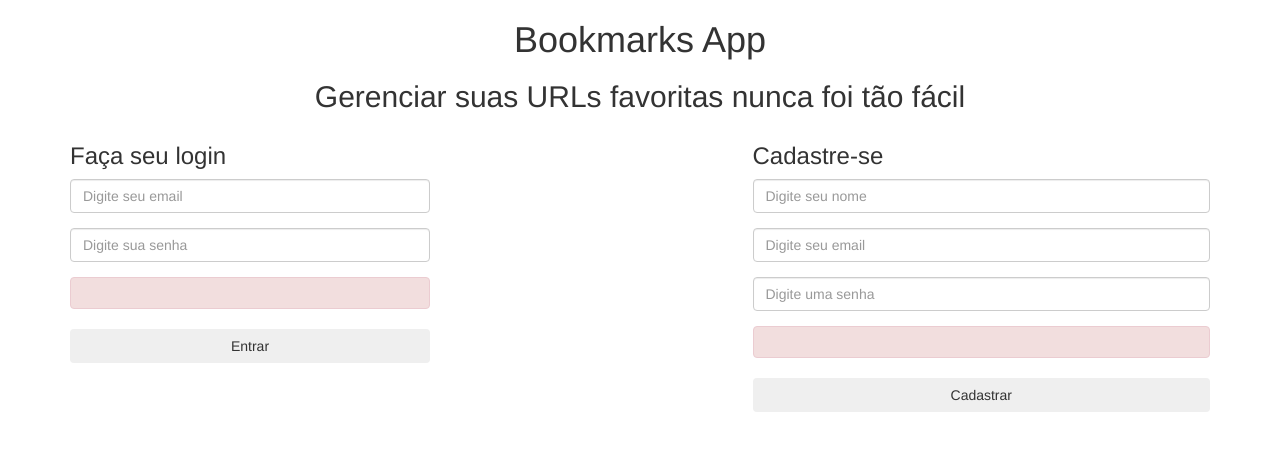
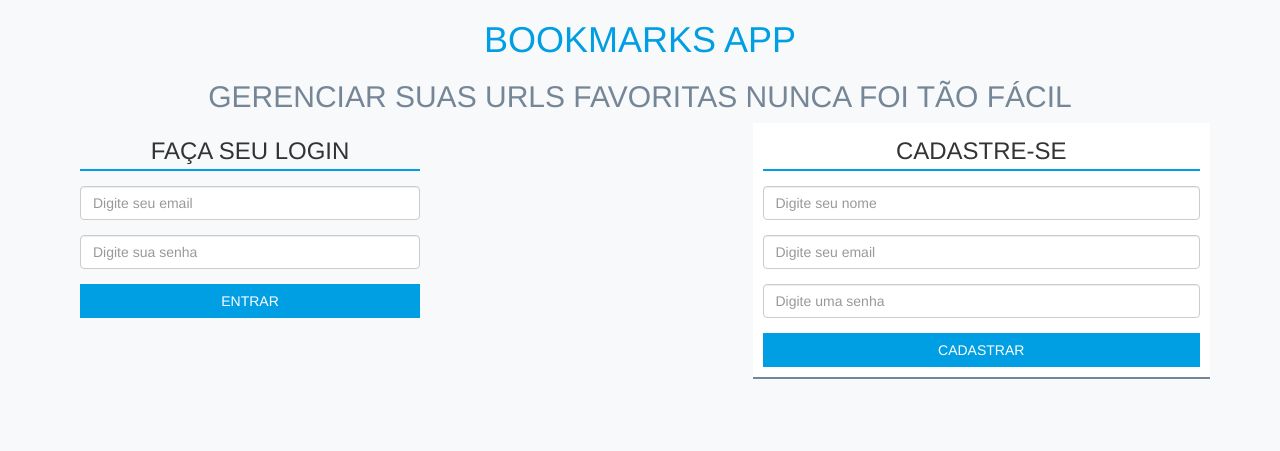
Before and after one commit to eltonc-dev/m4u_bookmarks_teste, a Flask app: page / in a window 1280 px wide. Shown: the top 451 px of the page. Run offline with Flask 2, Linux system fonts and the light colour scheme; parts of the project's set-up code (start-up, migrations or seed data) failed here and were passed over; some libraries are stand-ins or nearby versions.

Commit message:
signUp; signIn; SignOut prontos, sem layout;

```diff
--- a/api/bootstrap/app.js
+++ b/api/bootstrap/app.js
@@ -28,7 +28,7 @@ router.use(bodyParser.json());
 app.use('/api/',authRoute(router))
 
 //setando middlewares de validação
-app.all('/api/*',[authJWT.validateToken , authRoutes.validateAccess ]);
+//app.all('/api/*',[authJWT.validateToken , authRoutes.validateAccess ]);
 
 //iniciando as rotas de API
 app.use('/api/v1/',userRoute(router))
--- a/app/blueprints/auth.py
+++ b/app/blueprints/auth.py
@@ -1,4 +1,5 @@
 import requests
+import json
 from flask import Flask , request, session , render_template , Blueprint, redirect , url_for
 
 auth_blueprint = Blueprint('auth', __name__)
@@ -7,30 +8,57 @@ auth_blueprint = Blueprint('auth', __name__)
 def index():
     if session.get('logged_user') is None:
         return render_template('sign.html')
-    return render_template('home.html')
 
-@auth_blueprint.route("/sign/in", methods=["POST"])
+    user = json.loads(session['logged_user'])
+
+    return render_template('home.html' , user=user )
+
+@auth_blueprint.route("/sign/in", methods=["GET", "POST"])
 def signIn():
-    #return render_template('sign.html', signInError="Erro")
-    return redirect(url_for('.index', signInError="Erro"))
+    if request.method == "GET":
+        return redirect(url_for('.index'))
 
-@auth_blueprint.route("/sign/up", methods=["POST"])
+    info = request.form
+    user = {
+        'email':info['user-email'],
+        'password':info['user-password']
+    }
+
+    res = requests.post('http://api:3000/api/sign/in', data=user)
+    if res.status_code == 200:
+        loggedUser = res.json()
+        if loggedUser['token'] is not None:
+            session['logged_user'] = res.text
+            return redirect(url_for('.index'))
+    else:
+        info = res.json()['message']
+
+    return render_template('sign.html', signInError=info)
+
+@auth_blueprint.route("/sign/up", methods=["GET", "POST"])
 def signUp():
+    if request.method == "GET":
+        return redirect(url_for('.index'))
+
     info = request.form
     user = {
         'name':info['user-name'],
         'email':info['user-email'],
         'password':info['user-password']
     }
-    print(user)
     res = requests.post('http://api:3000/api/sign/up', data=user)
-    print(res.json())
-
     if res.status_code == 201:
         loggedUser = res.json()
-        print(res.content.token)
-        if loggedUser.token is not None:
-            session['logged_user'] = loggedUser
+        if loggedUser['token'] is not None:
+            session['logged_user'] = res.text
             return redirect(url_for('.index'))
+    else:
+        info = res.json()['message']
 
-    return render_template('sign.html', error=info)
+    return render_template('sign.html', signUpError=info)
+
+
+@auth_blueprint.route("/sign/out", methods=["GET", "POST"])
+def signOut():
+    session.clear()
+    return redirect(url_for('.index'))
--- a/app/main.py
+++ b/app/main.py
@@ -1,11 +1,25 @@
-from flask import Flask
+from flask import Flask , render_template, Session
 from .blueprints.auth import auth_blueprint
 
 app = Flask(__name__)
+sess = Session()
+app.secret_key = 'emequatrou'
+app.config['SESSION_TYPE'] = 'filesystem'
+
+@app.errorhandler(404)
+def page_not_found(e):
+    return render_template('404.html'), 404
+
+@app.errorhandler(500)
+def page_not_found(e):
+    return render_template('500.html'), 500
 
 app.register_blueprint(auth_blueprint)
 
 
 if __name__ == "__main__":
+
+    sess.init_app(app)
+
     # Only for debugging while developing
     app.run(host='0.0.0.0', debug=True, port=80)
--- /dev/null
+++ b/app/static/css/main.css
@@ -0,0 +1,50 @@
+/* congfigurações gerais */
+.primary-color-bkg { background: #009EE2; }
+.secondary-color-bkg { background: #000000; }
+.tertiary-color-bkg { background: #758697; }
+
+.primary-color { color: #009EE2; }
+.secondary-color { color: #000000; }
+.tertiary-color { color: #758697; }
+
+body {
+  background: #F8F9FA;
+}
+
+h3 {
+  text-transform: uppercase;
+  margin: 0px 0px 15px 0px;
+  text-align: center;
+  padding: 5px 0px;
+  border-bottom: 2px solid #009ee2;
+}
+
+.btn {
+  border-radius: 0px;
+  text-transform: uppercase;
+  color: white;
+  -webkit-transition: all 2s;
+  transition: all .5s;
+}
+.alert {
+  transition: all 1s;
+}
+.form-box { padding: 10px; }
+
+.upper {
+  text-transform: uppercase;
+}
+
+
+/* Tela de registro */
+.register {
+
+}
+.sign-up-form-box {
+  background: white;
+  border-bottom: 2px solid #758697;
+}
+.register .btn:hover {
+  color: white;
+  background: rgb(3, 114, 161)
+}
--- /dev/null
+++ b/app/templates/404.html
@@ -0,0 +1 @@
+404
--- /dev/null
+++ b/app/templates/500.html
@@ -0,0 +1 @@
+erro 500
--- a/app/templates/sign.html
+++ b/app/templates/sign.html
@@ -18,14 +18,14 @@
                 <div class="form-bottom">
                     <form role="form" action="{{url_for('auth.signIn')}}" method="post" class="login-form">
                         <div class="form-group">
-                            <label class="sr-only" for="form-email">Email</label>
-                            <input type="text" name="form-email" placeholder="Digite seu email" class="form-email form-control" id="form-email">
+                            <label class="sr-only" for="user-email">Email</label>
+                            <input type="text" name="user-email" placeholder="Digite seu email" class="user-email form-control" id="user-email">
                         </div>
                         <div class="form-group">
-                            <label class="sr-only" for="form-password">Senha</label>
-                            <input type="password" name="form-password" placeholder="Digite sua senha" class="form-password form-control" id="form-password">
+                            <label class="sr-only" for="user-password">Senha</label>
+                            <input type="password" name="user-password" placeholder="Digite sua senha" class="user-password form-control" id="user-password">
                         </div>
-                        {% if signInError != None %}
+                        {% if signInError is defined %}
                             <div class="alert alert-danger text-center">
                                 {{ signInError }}
                             </div>
@@ -63,7 +63,7 @@
                             <label class="sr-only" for="user-password">Senha</label>
                             <input type="text" name="user-password" placeholder="Digite uma senha" class="user-password form-control" id="user-password">
                         </div>
-                        {% if signUpError != None and signUpError != '' %}
+                        {% if signUpError is defined  %}
                         <div class="alert alert-danger text-center">
                             {{ signUpError }}
                         </div>
```
Also changed, not shown: app/templates/home.html (added, +12 -0 lines), api/package-lock.json.
